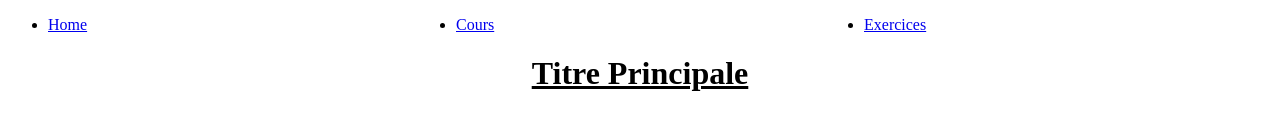
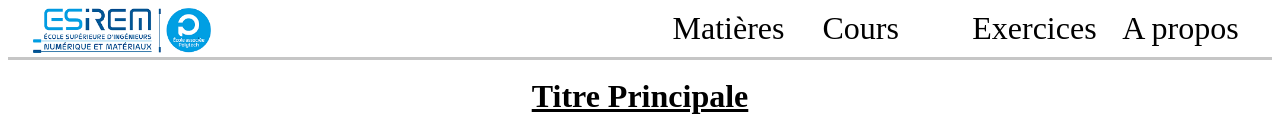
Before and after one commit to clement-gh/Cahier-vacance-Esirem, a React (Create React App) app in the folder front/: page / in a window 1280 px wide. Shown: the top 130 px of the page. Built offline with nearby package versions, Linux system fonts and the light colour scheme.

Commit message:
navbar developpment

```diff
--- a/front/src/components/navbar.css
+++ b/front/src/components/navbar.css
@@ -1,6 +1,27 @@
-.menu_list {
+.navbar {
+    box-shadow: 0px 3px 0px #c6c6c6;
     display: flex;
 }
-.menu_list_item {
+.navbar_logo_emplacement {
+    flex: 1;
+    padding-left: 25px;
+}
+.navbar_esirem_logo {
+    max-height: 45px;
+}
+.navbar_list {
+    margin: 0;
+    flex: 1;
+    display: flex;
+    list-style: none;
+}
+.navbar_list_item {
     flex: 1;
 }
+.navbar_list_item a {
+    text-decoration: none;
+    color: black;
+    font-size: 32px;
+    font-weight: 400;
+    line-height: 41.6px;
+}
--- a/front/src/components/navbar.tsx
+++ b/front/src/components/navbar.tsx
@@ -5,11 +5,17 @@ export class NavBar extends React.Component  {
 
     render(): React.ReactNode {
         return (
-            <div className="menu">
-                <ul className="menu_list">
-                    <li className="menu_list_item"><a href="./">Home</a></li>
-                    <li className="menu_list_item"><a href="./cours">Cours</a></li>
-                    <li className="menu_list_item"><a href="./exercices">Exercices</a></li>
+            <div className="navbar">
+                <div className="navbar_logo_emplacement">
+                    <a href="./">
+                        <img className="navbar_esirem_logo" src="./images/esirem_logo.png"/>
+                    </a>
+                </div>
+                <ul className="navbar_list">
+                    <li className="navbar_list_item"><a href="./matieres">Matières</a></li>
+                    <li className="navbar_list_item"><a href="./cours">Cours</a></li>
+                    <li className="navbar_list_item"><a href="./exercices">Exercices</a></li>
+                    <li className="navbar_list_item"><a href="./about">A propos</a></li>
                 </ul>
             </div>
         );
```
Also changed, not shown: front/public/images/esirem_logo.png (added).
